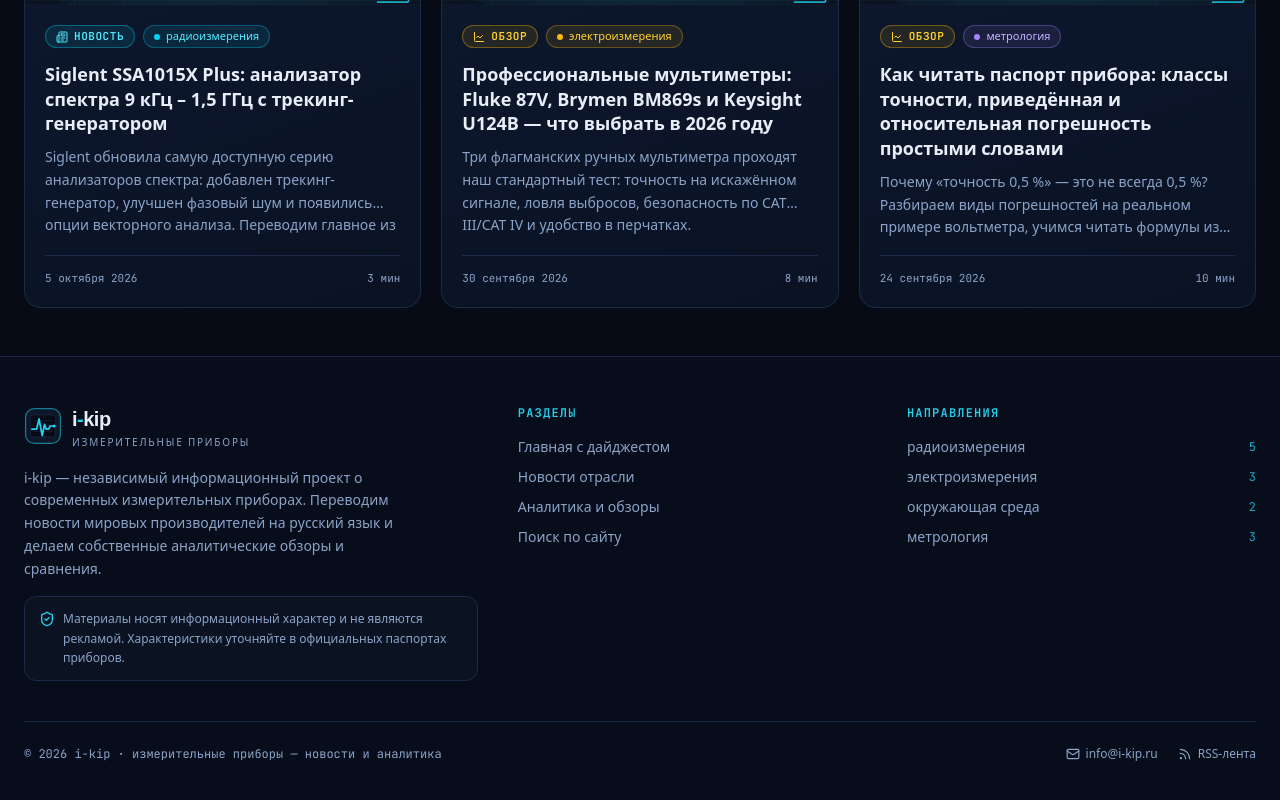
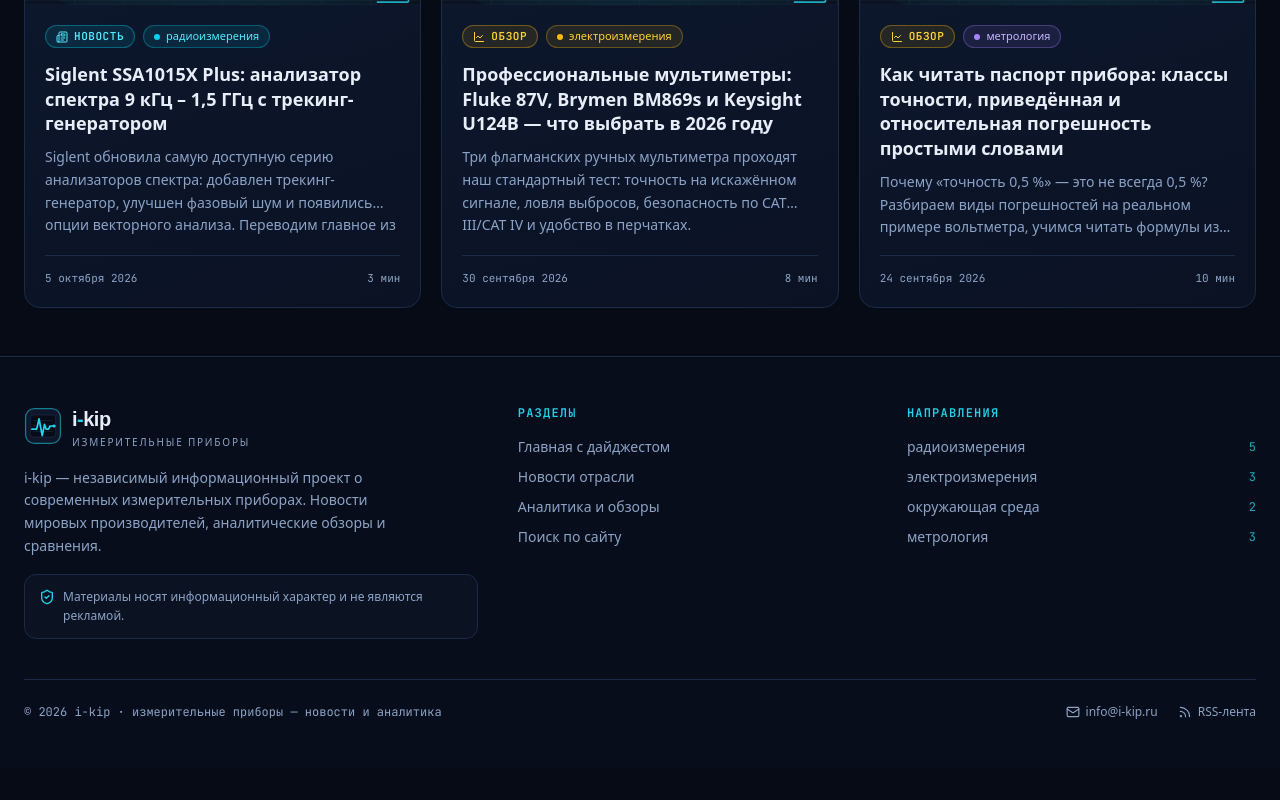
Before and after one commit to rosteam-spec/i-kip, a Next.js app: page / in a window 1280 px wide. Shown: the part 3866-4666 px from the top of the page. After the commit the page ends 4634 px from the top, so only its background shows below. Built offline with nearby package versions, Linux system fonts and the light colour scheme; a web font is replaced by a local one.

Commit message:
Update footer.tsx

```diff
--- a/src/components/ikip/footer.tsx
+++ b/src/components/ikip/footer.tsx
@@ -22,15 +22,13 @@ export function Footer({ onNavigate }: FooterProps) {
             <Logo />
             <p className="mt-4 max-w-sm text-sm leading-relaxed text-muted-foreground">
               i-kip — независимый информационный проект о современных
-              измерительных приборах. Переводим новости мировых
-              производителей на русский язык и делаем собственные
-              аналитические обзоры и сравнения.
+              измерительных приборах. Новости мировых
+              производителей, аналитические обзоры и сравнения.
             </p>
             <p className="mt-4 flex items-start gap-2 rounded-lg border border-border bg-secondary/30 px-3.5 py-3 text-xs leading-relaxed text-muted-foreground">
               <ShieldCheck className="mt-0.5 h-4 w-4 shrink-0 text-primary" aria-hidden="true" />
               Материалы носят информационный характер и не являются
-              рекламой. Характеристики уточняйте в официальных
-              паспортах приборов.
+              рекламой.
             </p>
           </div>
 
```
